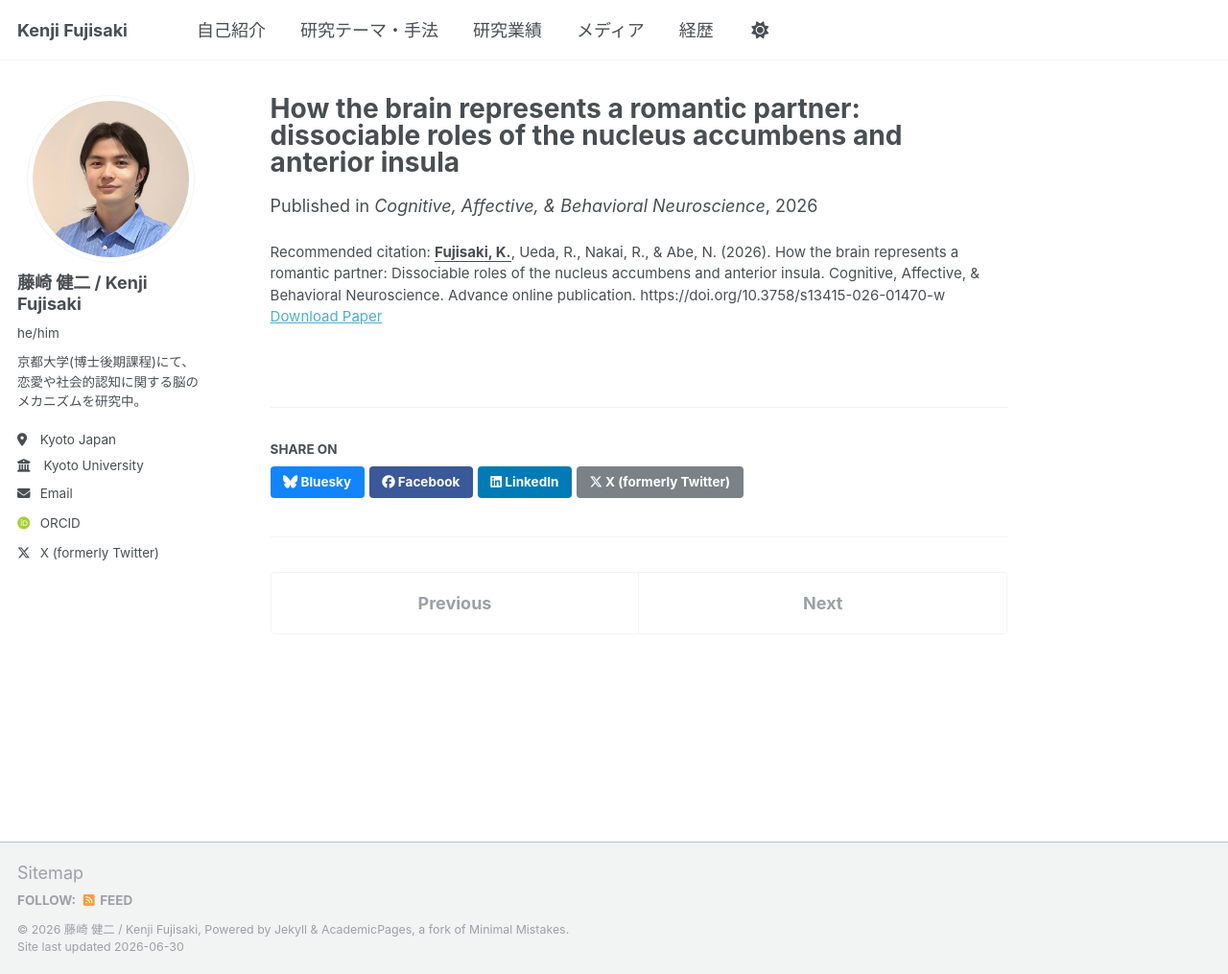
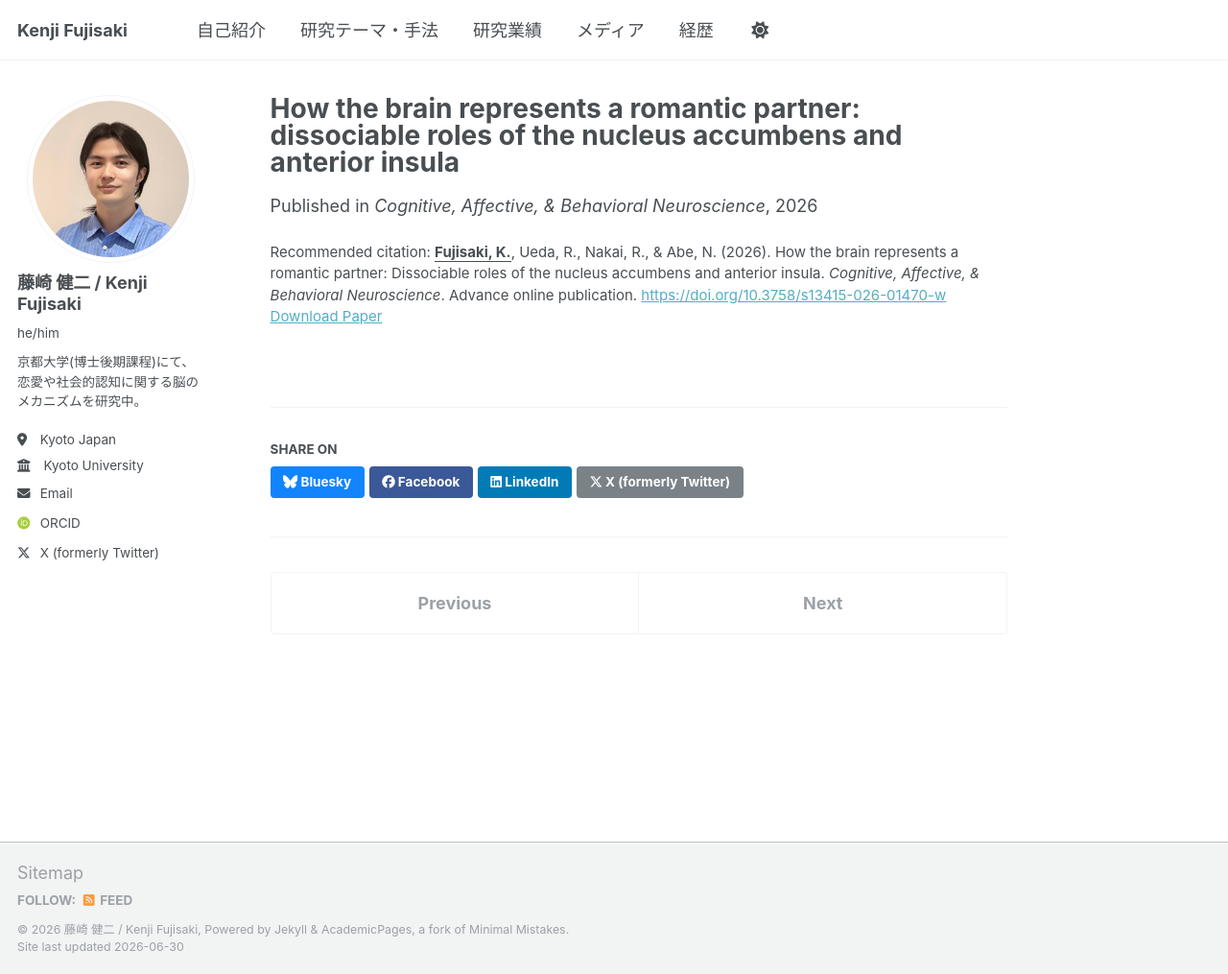
Before and after one commit to kenjifujisaki-research/kenjifujisaki-research.github.io, a Jekyll site: the page built from _publications/2026_CABN.md, in a window 1280 px wide and 1015 px high. Shown: the whole window at 96% size. Built offline with Jekyll 4.4.1, drawn with Linux system fonts in a browser that asks for light colours; some web fonts are replaced.

```diff
--- a/_publications/2026_CABN.md
+++ b/_publications/2026_CABN.md
@@ -7,5 +7,5 @@ permalink: /publication/2026_CABN
 date: 2026-06-30
 venue: 'Cognitive, Affective, & Behavioral Neuroscience'
 paperurl: 'https://doi.org/10.3758/s13415-026-01470-w'
-citation: '<strong><u>Fujisaki, K.</u></strong>, Ueda, R., Nakai, R., & Abe, N. (2026). How the brain represents a romantic partner: Dissociable roles of the nucleus accumbens and anterior insula. Cognitive, Affective, & Behavioral Neuroscience. Advance online publication. https://doi.org/10.3758/s13415-026-01470-w'
+citation: '<strong><u>Fujisaki, K.</u></strong>, Ueda, R., Nakai, R., & Abe, N. (2026). How the brain represents a romantic partner: Dissociable roles of the nucleus accumbens and anterior insula. <em>Cognitive, Affective, & Behavioral Neuroscience</em>. Advance online publication. <a href="https://doi.org/10.3758/s13415-026-01470-w">https://doi.org/10.3758/s13415-026-01470-w</a>'
 ---
```
